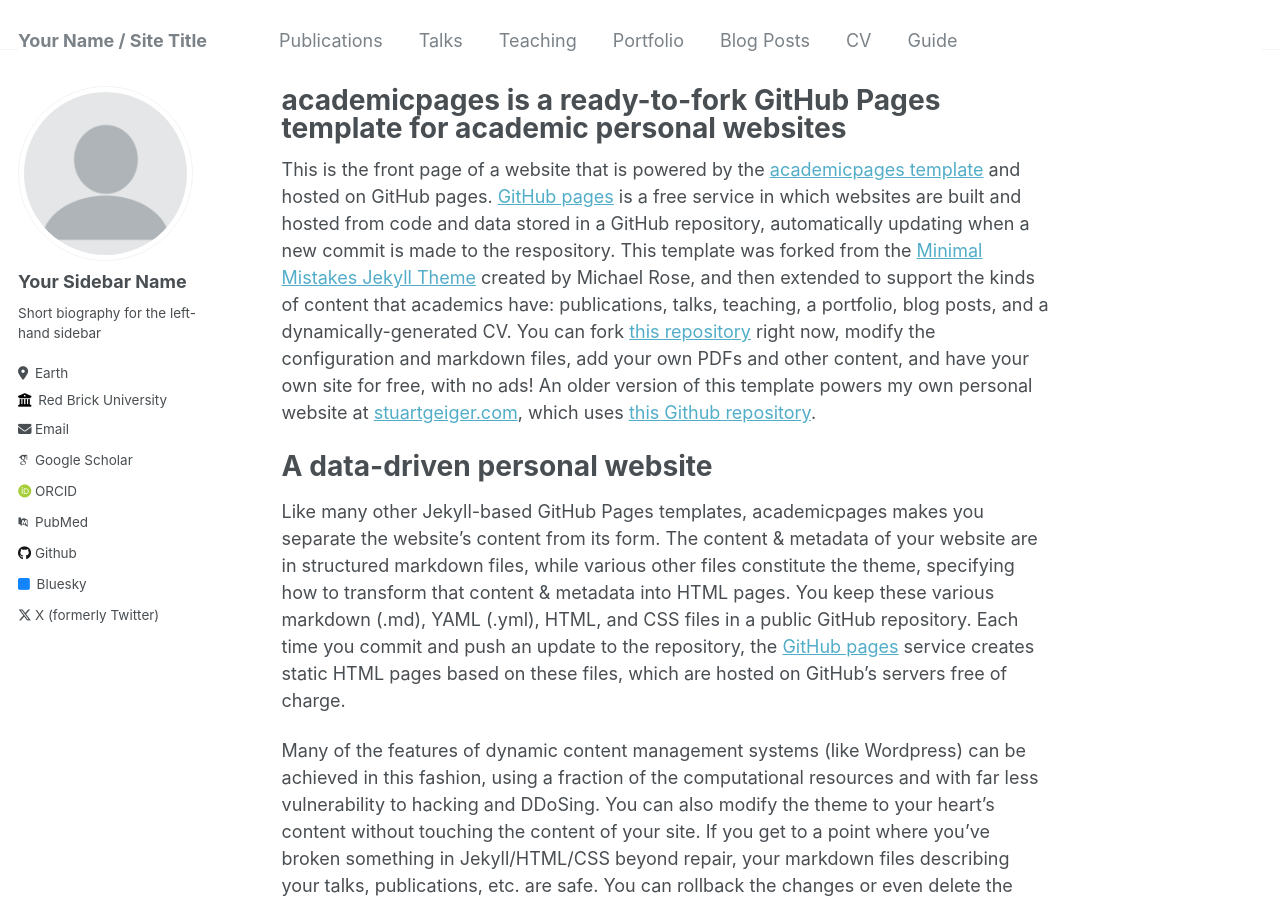
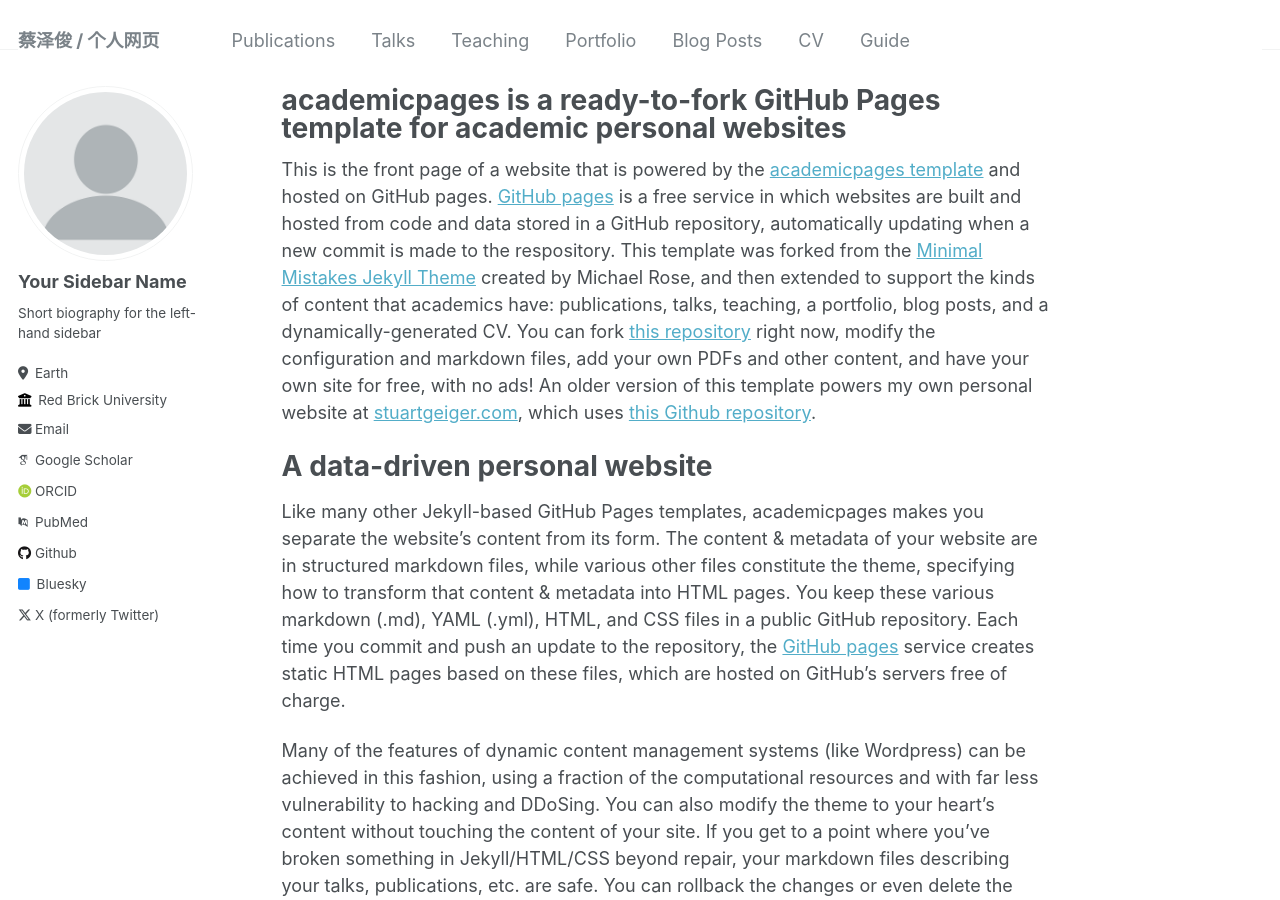
Before and after one commit to letssayhellowrold/-, a Jekyll site: the page built from _pages/about.md, in a window 1280 px wide and 900 px high. Built offline with Jekyll 4.4.1, drawn with Linux system fonts in a browser that asks for light colours; some web fonts are replaced.

Commit message:
Update _config.yml

```diff
--- a/_config.yml
+++ b/_config.yml
@@ -8,7 +8,7 @@
 
 # Basic Site Settings
 locale                   : "en-US"
-title                    : "Your Name / Site Title"
+title                    : "蔡泽俊 / 个人网页"
 title_separator          : "-"
 name                     : &name "蔡泽俊"
 description              : &description "personal description"
```
